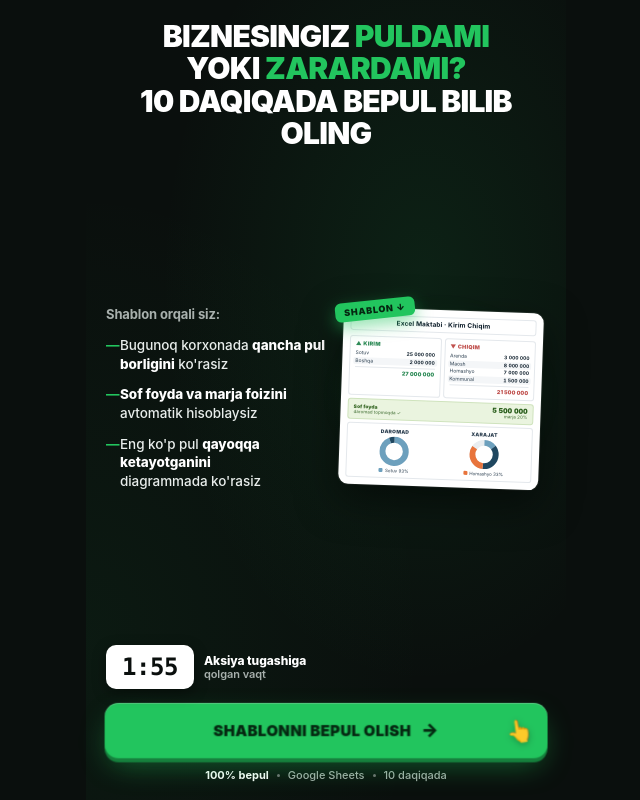
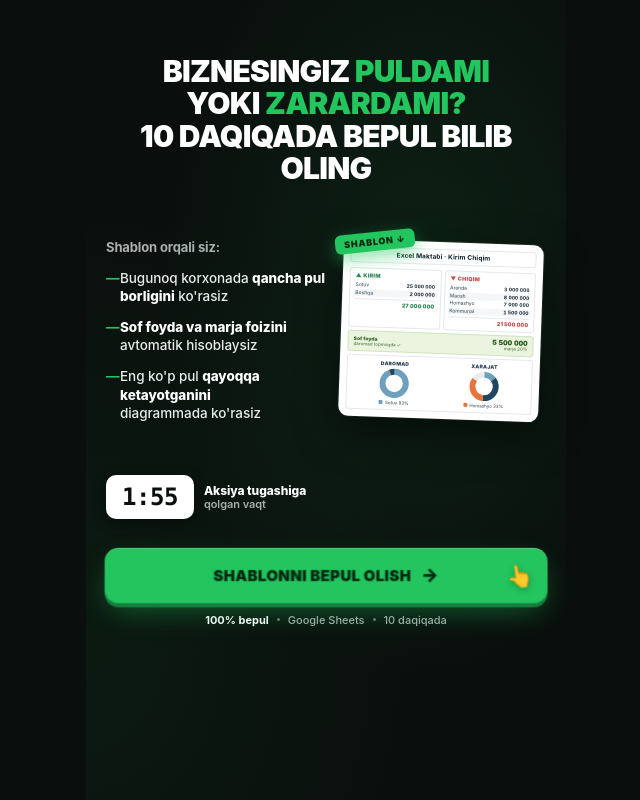
Before and after one commit to akbarturdiboyev/cashflow-tgbot, a plain HTML site: page index.html in a window 1280 px wide. Shown: the whole page, without its empty margins (314-954 px from the left). Drawn offline with Linux system fonts and the light colour scheme.

Commit message:
исправил проблемы с пустым пространством между блоками

```diff
--- a/index.html
+++ b/index.html
@@ -53,7 +53,7 @@
     position: relative;
     display: flex;
     flex-direction: column;
-    padding: 20px 20px 18px;
+    padding: 20px 20px 52px;
     background:
       radial-gradient(ellipse at 70% 35%, rgba(34,197,94,0.10), transparent 55%),
       radial-gradient(ellipse at 0% 80%, rgba(34,197,94,0.06), transparent 50%),
@@ -68,14 +68,15 @@
     font-size: clamp(22px, 7.2vw, 30px);
     line-height: 1.08;
     letter-spacing: -0.025em;
-    margin: 0;
+    margin: 35px 0 0;
     text-wrap: balance;
   }
   .headline .acc { color: var(--accent); }
 
   /* ─── Hero grid: benefits + portrait ──────────────── */
   .hero-grid {
-    flex: 1;
+    flex: 0 0 auto;
+    padding: 40px 0;
     display: grid;
     grid-template-columns: 1.05fr 1fr;
     gap: 8px;
@@ -207,7 +208,7 @@
   /* ─── Timer ───────────────────────────────────────── */
   .timer-wrap {
     display: flex; align-items: center; gap: 10px;
-    margin: 12px 0 0;
+    margin: 12px 0 15px;
     z-index: 3; position: relative;
   }
   .timer {
```
